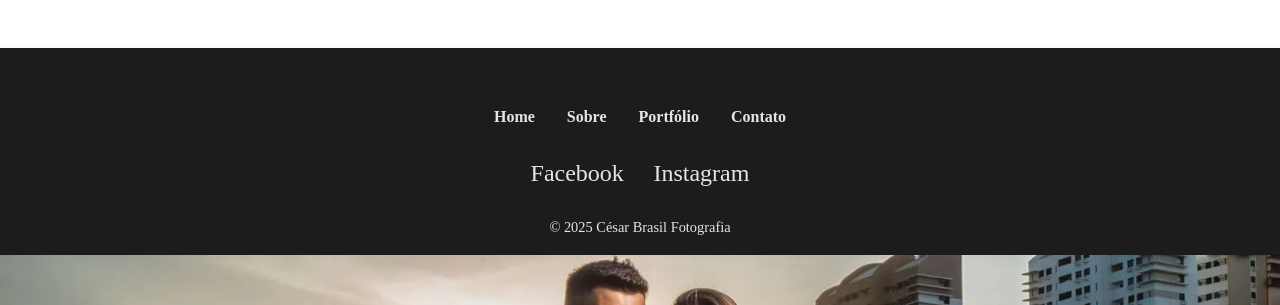
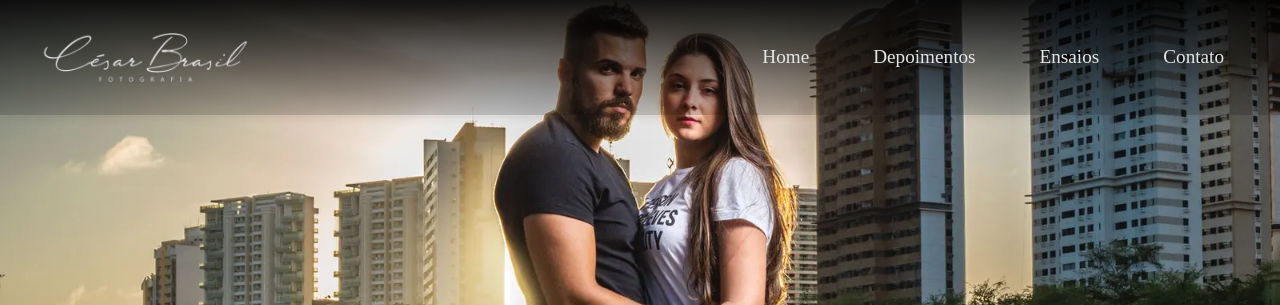
Before and after one commit to Silveirabrazil/photograph-site-cb, a plain HTML site: page index.html in a window 1280 px wide. Shown: the top 305 px of the page. Drawn offline with nearby package versions, Linux system fonts and the light colour scheme.

Commit message:
Update index.html

```diff
--- a/index.html
+++ b/index.html
@@ -41,22 +41,7 @@
 
 
 <body>
-<footer>
-
-    <nav class="footer-menu">
-        <ul>
-            <li><a href="index.html">Home</a></li>
-            <li><a href="sobre.html">Sobre</a></li>
-            <li><a href="portfolio.html">Portfólio</a></li>
-            <li><a href="contato.html">Contato</a></li>
-        </ul>
-    </nav>
-    <div class="footer-social">
-        <a href="https://facebook.com/silveirabrasil" target="_blank" rel="noopener noreferrer">Facebook</a>
-        <a href="https://instagram.com/silveirabrasil" target="_blank" rel="noopener noreferrer">Instagram</a>
-    </div>
-    <p>&copy; 2025 César Brasil Fotografia</p>
-</footer>
+<div id="header-placeholder"></div>
     <main>
         <section class="hero-section">
             <div class="hero-section__image-container" id="heroSectionMainImage">
```
